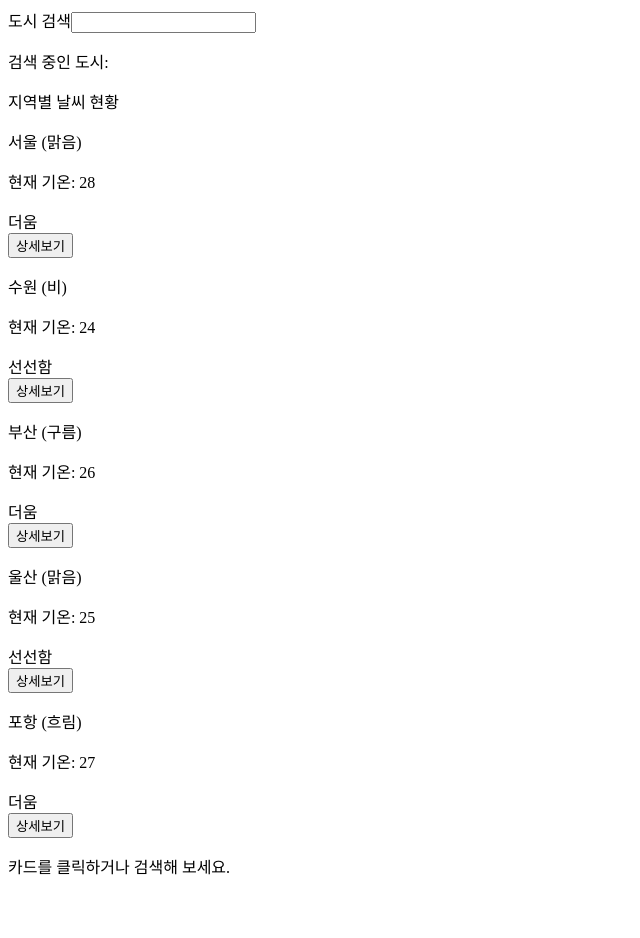
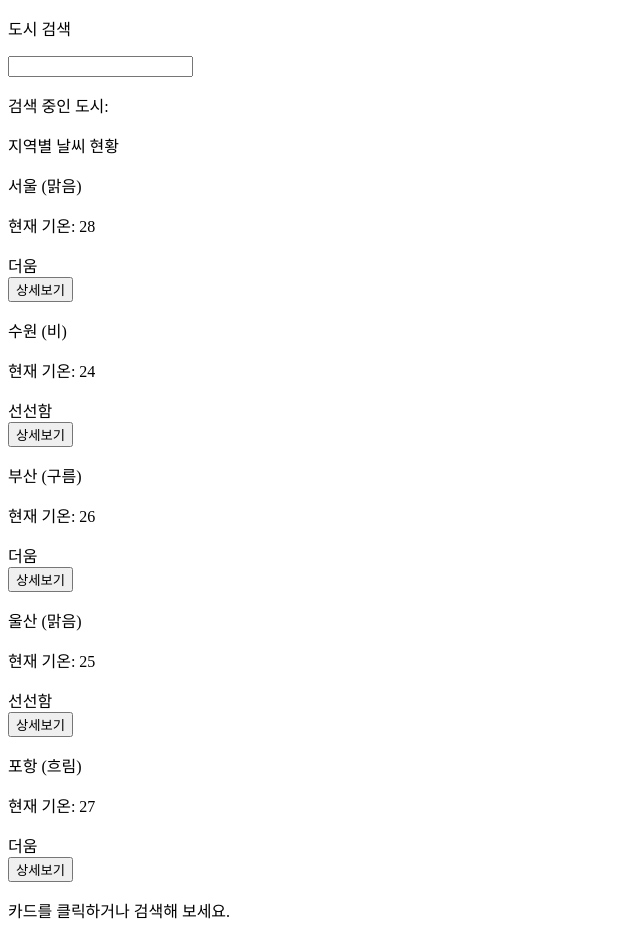
Before and after one commit to aepid6/vue-weather, a Vue app: page / in a window 1280 px wide. Shown: the whole page, without its empty margins (0-640 px from the left). Before the commit the page ends 894 px from the top, so only its background shows below. Built offline with nearby package versions, Linux system fonts and the light colour scheme.

Commit message:
Third Hands on - Weather Component

```diff
--- a/src/App.vue
+++ b/src/App.vue
@@ -1,5 +1,5 @@
 <script setup>
-import WEATHER from '@/weather/weatherMain.vue'
+import WEATHER from '@/weather/weatherParent.vue'
 </script>
 
 <template>
--- /dev/null
+++ b/src/weather/BaseDashboardCard.vue
@@ -0,0 +1,6 @@
+<template>
+    <div>
+        <slot name="header"></slot>
+        <slot name="content"></slot>
+    </div>
+</template>
--- a/src/weather/weatherSearch.vue
+++ b/src/weather/SearchBar.vue
@@ -12,7 +12,6 @@ const searchCityEvent = (e) => {
 
 <template>
     <div>
-        <label>도시 검색</label>
         <input type="text" :value="props.searchQuery" @input="searchCityEvent">
         <p>검색 중인 도시: {{ props.searchQuery }}</p>
     </div>
--- a/src/weather/weatherMain.vue
+++ b/src/weather/WeatherParent.vue
@@ -1,8 +1,9 @@
 <script setup>
 import {ref, computed, watch, watchEffect, onUnmounted} from 'vue'
-import SEARCH from '@/weather/weatherSearch.vue'
-import CARD from '@/weather/weatherCard.vue'
-import SELECTED from '@/weather/weatherSelected.vue'
+import BASEDASHBOARD from '@/weather/BaseDashboardCard.vue'
+import SEARCH from '@/weather/SearchBar.vue'
+import CARD from '@/weather/WeatherCard.vue'
+import SELECTED from '@/weather/WeatherSelected.vue'
 
 const currentTime = ref(new Date())
 const searchQuery = ref('')
@@ -54,7 +55,21 @@ onUnmounted(() => {
 </script>
 
 <template>
-    <SEARCH v-model:searchQuery="searchQuery"/>
-    <CARD :weatherList="FilteredWeatherList" v-model:selectedCityInfo="selectedCityInfo"/>
-    <SELECTED :key="selectedCityInfo" :selectedCityInfo="selectedCityInfo" />
+  <BASEDASHBOARD>
+    <template v-slot:header>
+      <p>도시 검색</p>
+    </template>
+    <template v-slot:content>
+      <SEARCH v-model:searchQuery="searchQuery"/>
+    </template>
+  </BASEDASHBOARD>
+  <BASEDASHBOARD>
+    <template v-slot:header>
+      <p>지역별 날씨 현황</p>
+    </template>
+    <template v-slot:content>
+      <CARD :weatherList="FilteredWeatherList" v-model:selectedCityInfo="selectedCityInfo"/>
+    </template>
+  </BASEDASHBOARD>
+  <SELECTED :key="selectedCityInfo" :selectedCityInfo="selectedCityInfo" />
 </template>
--- a/src/weather/weatherCard.vue
+++ b/src/weather/weatherCard.vue
@@ -16,7 +16,6 @@ const showDetail = (cityName, status) => {
 
 <template>
     <div>
-        <p>지역별 날씨 현황</p>
         <div v-if="weatherList?.length == 0">
             <p>검색 결과가 일치하는 도시가 없습니다.</p>
         </div>
```
